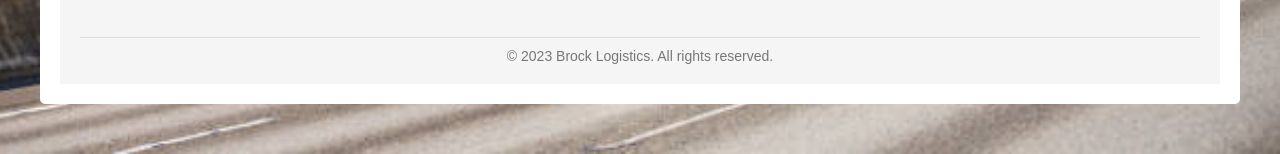
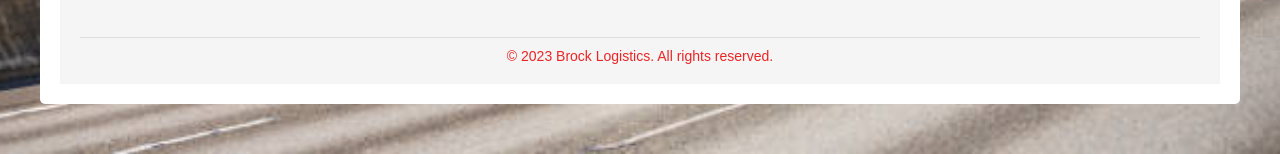
Before and after one commit to kibetbrayo/BROCK-LOGISTICS-LTD, a plain HTML site: page index.html in a window 1280 px wide. Shown: the part 710-864 px from the top of the page. Drawn offline with Linux system fonts and the light colour scheme; no server answers.

Commit message:
code clean up

```diff
--- a/styles.css
+++ b/styles.css
@@ -200,5 +200,5 @@
     padding-top: 10px;
     border-top: 1px solid #ddd;
     font-size: 14px;
-    color: #777;
+    color: #eb2525;
   }
```
Also changed, not shown: 1 other file.
